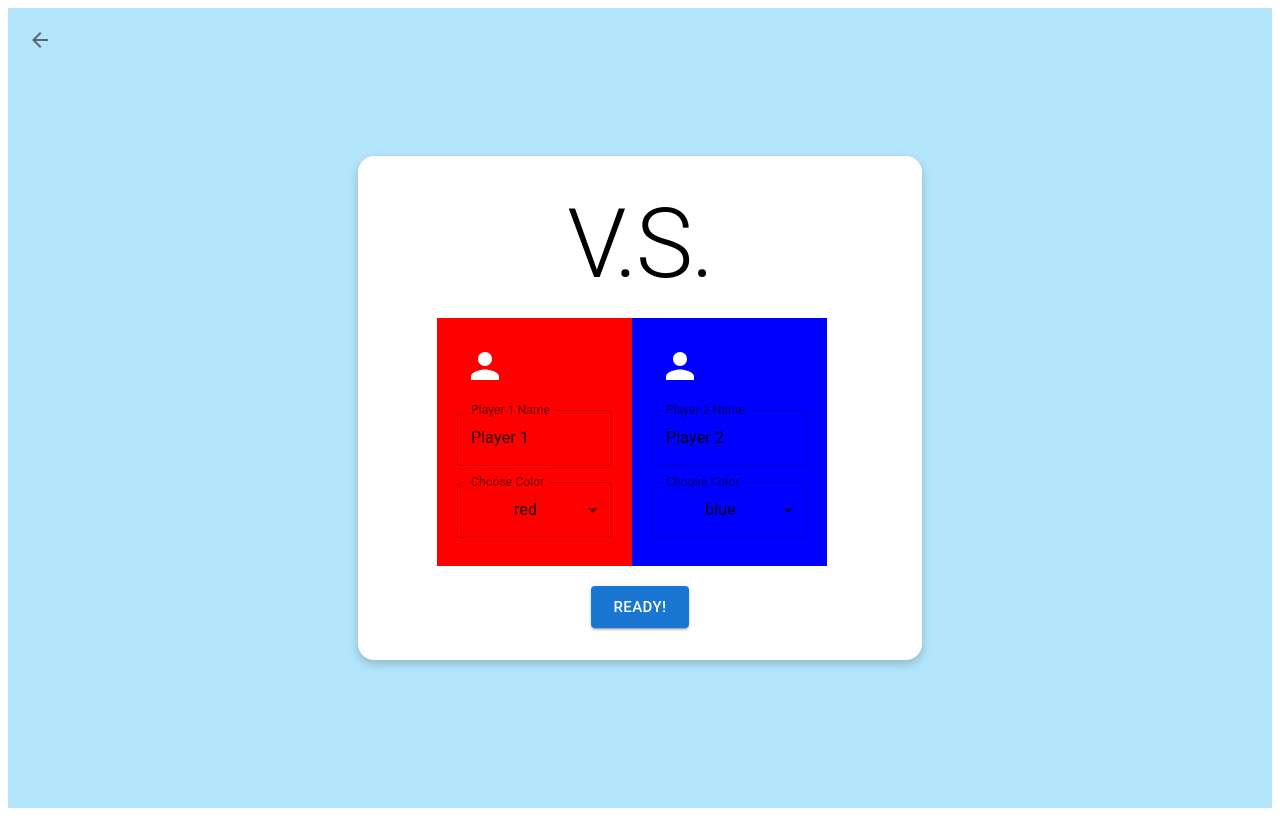
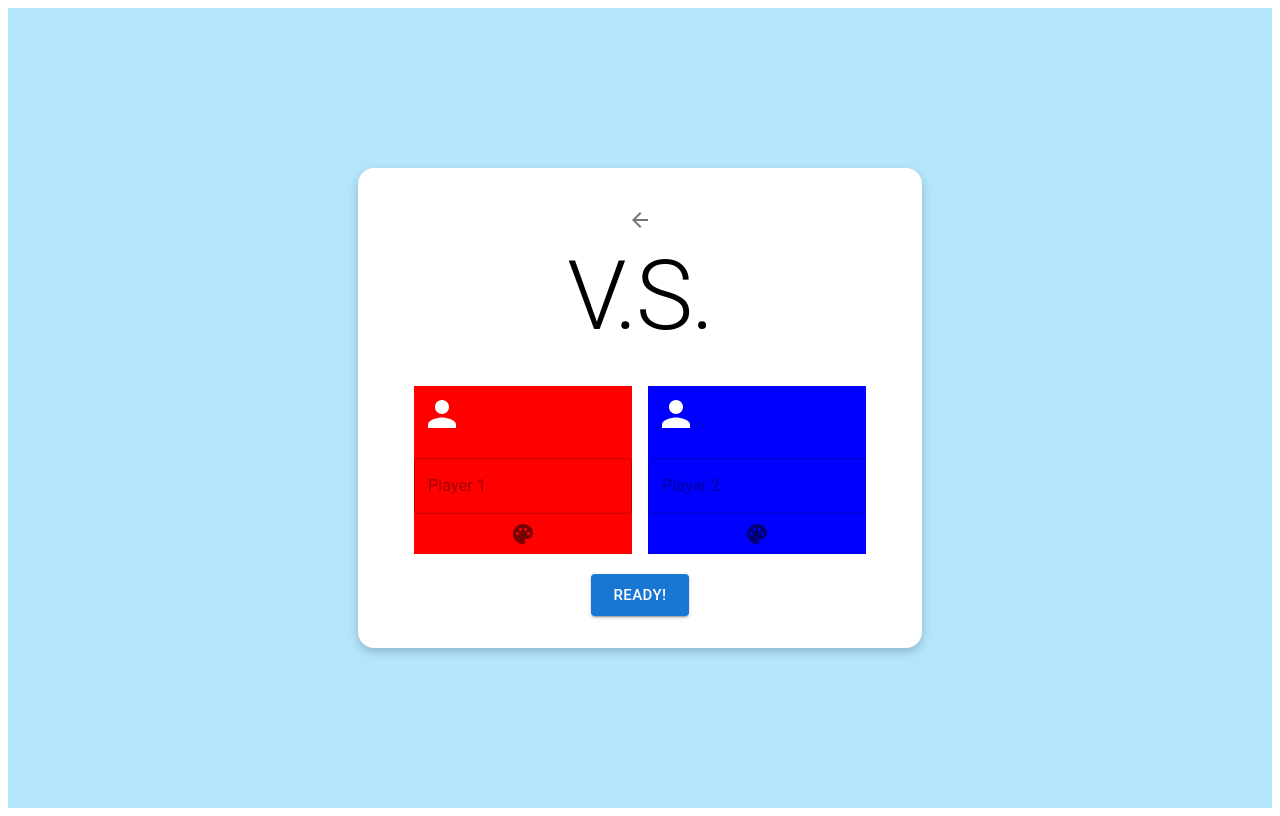
Before and after one commit to apnguyen1/floor-it, a React (Vite) app in the folder frontend/: page / in a window 1280 px wide. Both pictures are taken after a click on the button "LET'S PLAY". Built offline with nearby package versions, Linux system fonts and the light colour scheme.

Commit message:
Improving player screen layout

```diff
--- a/frontend/package.json
+++ b/frontend/package.json
@@ -25,6 +25,7 @@
     "@mui/icons-material": "^6.4.3",
     "@mui/material": "^6.4.3",
     "react": "^19.0.0",
+    "react-color": "^2.19.3",
     "react-dom": "^19.0.0",
     "vitest": "^3.0.5"
   },
@@ -32,6 +33,7 @@
     "@eslint/js": "^9.20.0",
     "@types/material-ui": "^0.21.18",
     "@types/react": "^19.0.8",
+    "@types/react-color": "^3.0.13",
     "@types/react-dom": "^19.0.3",
     "@vitejs/plugin-react": "^4.3.4",
     "eslint": "^9.20.0",
--- /dev/null
+++ b/frontend/src/screens/Avatars/AvatarScreen.css
@@ -0,0 +1,31 @@
+.avatar-screen {
+  position: relative;
+}
+
+.back-button {
+  position: absolute;
+  top: 10px;
+  left: 10px;
+  z-index: 10; /* Ensure it stays above other content */
+}
+
+.player-box {
+  padding: 20px;
+  text-align: center;
+  width: 100%;
+  max-width: 250px;
+  display: flex;
+  flex-direction: column;
+  justify-content: center;
+  align-items: center;
+  margin-bottom: 20px;
+}
+
+.player-box .MuiFormControl-root {
+  margin-top: 10px;
+}
+
+h1 {
+  font-size: 3rem;
+  margin-bottom: 20px;
+}
--- a/frontend/src/screens/Avatars/AvatarScreen.tsx
+++ b/frontend/src/screens/Avatars/AvatarScreen.tsx
@@ -1,62 +1,105 @@
-// import { useGame } from '../../hooks/useGame.ts';
-// import { Button, Container, Typography } from '@mui/material';
-// import { ScreenType } from '../../constants/screens.ts';
-
-// export const AvatarScreen = () => {
-//   const { setScreen } = useGame();
-
-//   return (
-//     <Container>
-//       <Typography variant={'h1'}>Avatar Screen</Typography>
-//       <Button
-//         variant={'contained'}
-//         color="primary"
-//         size="large"
-//         onClick={() => setScreen(ScreenType.Categories)}
-//       >
-//         Confirm
-//       </Button>
-//     </Container>
-//   );
-// };
-
 import { useState } from 'react';
 import { useGame } from '../../hooks/useGame.ts';
 import {
   Button,
   Container,
-  Grid,
   Avatar,
   TextField,
   IconButton,
   Box,
+  Typography,
+  Stack,
+  Menu,
   MenuItem,
-  Select,
-  InputLabel,
-  FormControl,
-  Typography,
+  Tooltip,
 } from '@mui/material';
 import ArrowBackIcon from '@mui/icons-material/ArrowBack';
 import { ScreenType } from '../../constants/screens.ts';
+import { Palette } from '@mui/icons-material'; // Icon for Color Picker
 
-const colors = [
-  'red',
-  'blue',
-  'green',
-  'yellow',
-  'purple',
-  'orange',
-  'pink',
-  'brown',
-  'grey',
-  'cyan',
-];
+// Custom Color Picker Component
+const ColorPicker = ({
+  selectedColor,
+  setSelectedColor,
+  allSelectedColors,
+}: {
+  selectedColor: string;
+  setSelectedColor: React.Dispatch<React.SetStateAction<string>>;
+  allSelectedColors: string[];
+}) => {
+  const [anchorEl, setAnchorEl] = useState<null | HTMLElement>(null);
+
+  const colorOptions = [
+    '#9E0142',
+    '#D53E4F',
+    '#F46D43',
+    '#FDAE61',
+    '#FEE08B',
+    '#E6F598',
+    '#ABDDA4',
+    '#66C2A5',
+    '#3288BD',
+    '#5E4FA2',
+  ];
+
+  const handleClick = (event: React.MouseEvent<HTMLElement>) => {
+    setAnchorEl(event.currentTarget);
+  };
+
+  const handleClose = () => {
+    setAnchorEl(null);
+  };
+
+  const handleColorSelect = (color: string) => {
+    setSelectedColor(color);
+    handleClose();
+  };
+
+  return (
+    <div>
+      <Tooltip title="Select Color">
+        <IconButton onClick={handleClick}>
+          <Palette />
+        </IconButton>
+      </Tooltip>
+
+      <Menu anchorEl={anchorEl} open={Boolean(anchorEl)} onClose={handleClose}>
+        {/* Box layout for Color Squares */}
+        <Box display="grid" gridTemplateColumns="repeat(5, 1fr)" gap={1} padding={1}>
+          {colorOptions.map((color) => {
+            const isDisabled = allSelectedColors.includes(color); // Check if the color is selected by another player
+            return (
+              <MenuItem
+                key={color}
+                onClick={() => !isDisabled && handleColorSelect(color)} // Disable click if color is disabled
+                style={{
+                  backgroundColor: color,
+                  width: '30px',
+                  height: '30px',
+                  borderRadius: '4px',
+                  margin: 'auto',
+                  display: 'block',
+                  cursor: isDisabled ? 'not-allowed' : 'pointer',
+                  textAlign: 'center',
+                  color: '#fff',
+                  textDecoration: isDisabled ? 'line-through' : 'none', // Apply strikethrough if disabled
+                }}
+              >
+                {color === selectedColor && '✓'}
+              </MenuItem>
+            );
+          })}
+        </Box>
+      </Menu>
+    </div>
+  );
+};
 
 export const AvatarScreen = () => {
   const { setScreen } = useGame();
 
-  const [player1Name, setPlayer1Name] = useState('Player 1');
-  const [player2Name, setPlayer2Name] = useState('Player 2');
+  const [player1Name, setPlayer1Name] = useState('');
+  const [player2Name, setPlayer2Name] = useState('');
   const [player1Color, setPlayer1Color] = useState<string>('red');
   const [player2Color, setPlayer2Color] = useState<string>('blue');
 
@@ -68,25 +111,13 @@ export const AvatarScreen = () => {
     setPlayer2Name(event.target.value);
   };
 
-  const handlePlayer1ColorChange = (event: React.ChangeEvent<{ value: unknown }>) => {
-    setPlayer1Color(event.target.value as string);
-  };
-
-  const handlePlayer2ColorChange = (event: React.ChangeEvent<{ value: unknown }>) => {
-    setPlayer2Color(event.target.value as string);
-  };
-
   const handleReadyClick = () => {
-    // Navigate to the game screen
     setScreen(ScreenType.Categories);
   };
 
   return (
-    <Container>
-      <IconButton
-        style={{ position: 'absolute', top: 20, left: 20 }}
-        onClick={() => setScreen(ScreenType.Home)}
-      >
+    <Container className="avatar-screen">
+      <IconButton className="back-button" onClick={() => setScreen(ScreenType.Home)}>
         <ArrowBackIcon />
       </IconButton>
 
@@ -101,9 +132,9 @@ export const AvatarScreen = () => {
         justifyContent="center"
         alignItems="center"
       >
-        <Grid container spacing={2} justifyContent="center" alignItems="center">
+        <Stack direction="row" spacing={2} justifyContent="center" alignItems="center">
           {/* Player 1 */}
-          <Grid item xs={5} style={{ padding: 20, backgroundColor: player1Color }}>
+          <Box className="player-box" style={{ backgroundColor: player1Color }}>
             <Avatar
               alt="Player 1"
               sx={{
@@ -114,33 +145,22 @@ export const AvatarScreen = () => {
               }}
             />
             <TextField
-              label="Player 1 Name"
+              placeholder="Player 1"
               variant="outlined"
               value={player1Name}
               onChange={handlePlayer1NameChange}
               fullWidth
             />
-            <FormControl fullWidth margin="normal">
-              <InputLabel>Choose Color</InputLabel>
-              <Select
-                value={player1Color}
-                onChange={handlePlayer1ColorChange}
-                label="Choose Color"
-              >
-                {colors.map(
-                  (color) =>
-                    player2Color !== color && (
-                      <MenuItem key={color} value={color}>
-                        {color}
-                      </MenuItem>
-                    ),
-                )}
-              </Select>
-            </FormControl>
-          </Grid>
+            {/* Custom Color Picker for Player 1 */}
+            <ColorPicker
+              selectedColor={player1Color}
+              setSelectedColor={setPlayer1Color}
+              allSelectedColors={[player2Color]} // Pass Player 2's color to avoid conflict
+            />
+          </Box>
 
           {/* Player 2 */}
-          <Grid item xs={5} style={{ padding: 20, backgroundColor: player2Color }}>
+          <Box className="player-box" style={{ backgroundColor: player2Color }}>
             <Avatar
               alt="Player 2"
               sx={{
@@ -151,31 +171,20 @@ export const AvatarScreen = () => {
               }}
             />
             <TextField
-              label="Player 2 Name"
+              placeholder="Player 2"
               variant="outlined"
               value={player2Name}
               onChange={handlePlayer2NameChange}
               fullWidth
             />
-            <FormControl fullWidth margin="normal">
-              <InputLabel>Choose Color</InputLabel>
-              <Select
-                value={player2Color}
-                onChange={handlePlayer2ColorChange}
-                label="Choose Color"
-              >
-                {colors.map(
-                  (color) =>
-                    player1Color !== color && (
-                      <MenuItem key={color} value={color}>
-                        {color}
-                      </MenuItem>
-                    ),
-                )}
-              </Select>
-            </FormControl>
-          </Grid>
-        </Grid>
+            {/* Custom Color Picker for Player 2 */}
+            <ColorPicker
+              selectedColor={player2Color}
+              setSelectedColor={setPlayer2Color}
+              allSelectedColors={[player1Color]} // Pass Player 1's color to avoid conflict
+            />
+          </Box>
+        </Stack>
       </Box>
 
       {/* Ready Button */}
```
Also changed, not shown: 1 other file (tests, documents, lock files or other folders).
